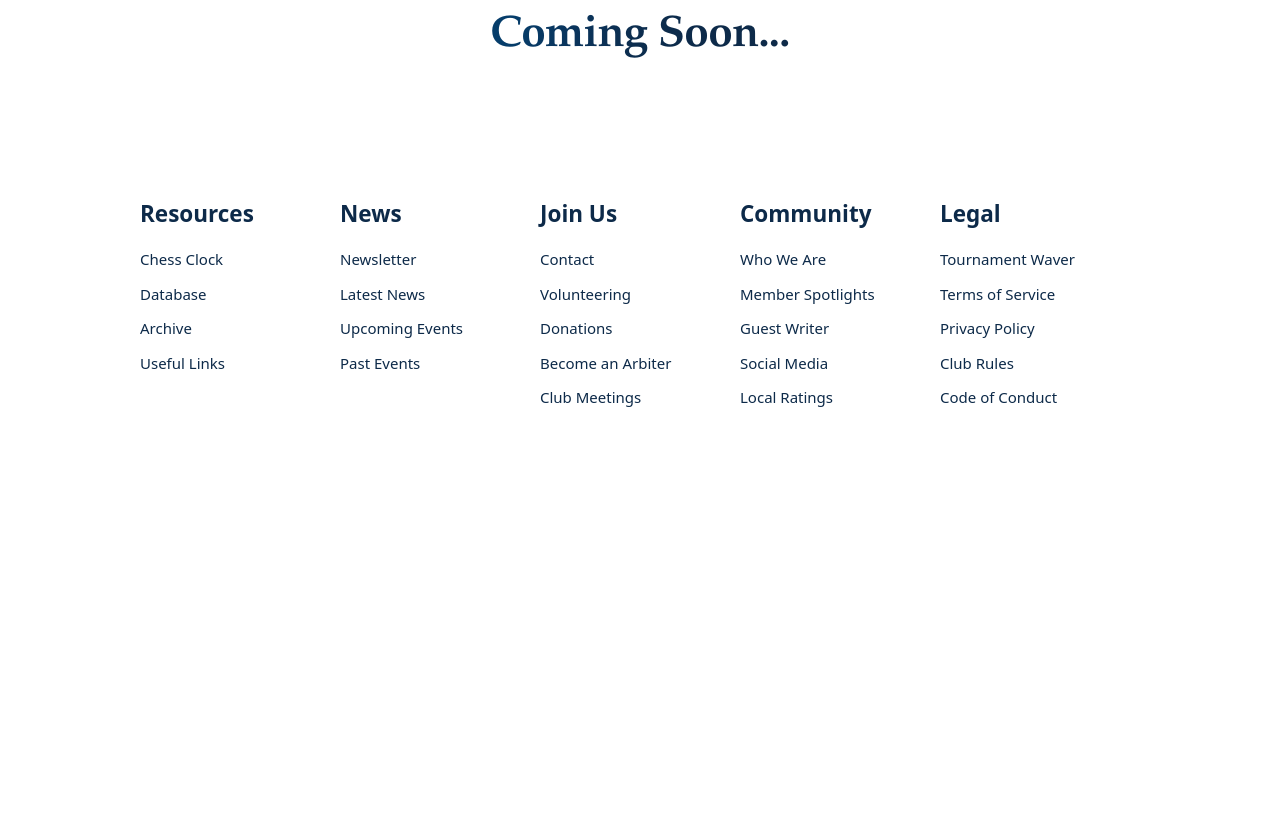
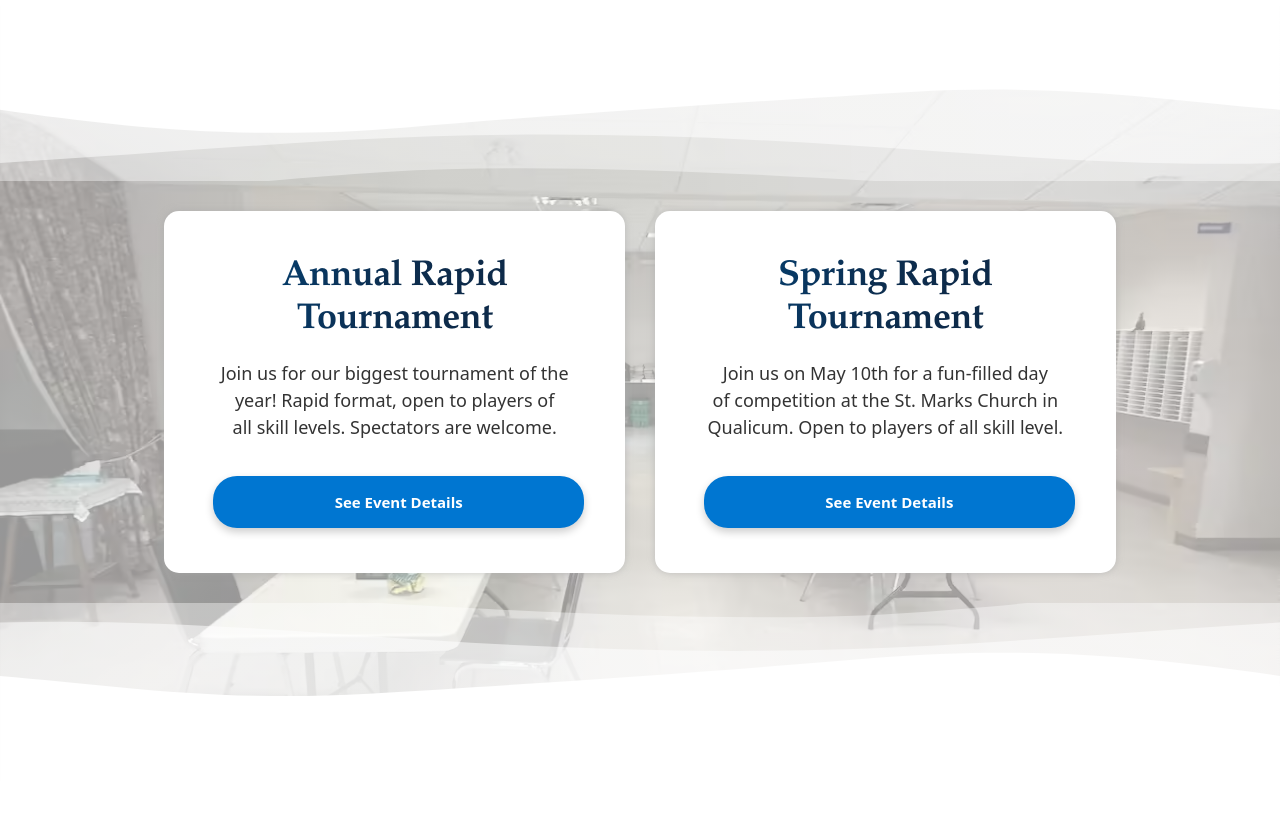
Before and after one commit to Pythoript/oceanside-chess-website, a website: page events/index.html in a window 1280 px wide. Shown: the part 564-1379 px from the top of the page. Before the commit the page ends 1057 px from the top, so only its background shows below. Drawn offline with nearby package versions, Linux system fonts and the light colour scheme; files that its build step writes are made by us from their sources; a web font is replaced by a local one.

Commit message:
Update Events Page

```diff
--- a/events/index.html
+++ b/events/index.html
@@ -5,14 +5,14 @@
       <meta name="viewport" content="width=device-width, initial-scale=1.0">
       <title>Upcoming Events at Oceanside Chess</title>
       <meta http-equiv="X-UA-Compatible" content="IE=7">
-      <meta name="description" content="View all the past tournaments and upcoming events on Vancouver Island.">
+      <meta name="description" content="The View all the upcoming tournaments and chess events on Vancouver Island.">
       <meta name="author" content="Oceanside Chess Club">
       <meta name="language" content="en_CA">
       <meta name="robots" content="max-snippet:-1, max-image-preview:large">
       <!-- Open Graph Meta Tags (for social sharing) -->
       <meta property="og:locale" content="en_CA">
       <meta property="og:title" content="Upcoming Events at Oceanside Chess">
-      <meta property="og:description" content="View all the past tournaments and upcoming events on Vancouver Island.">
+      <meta property="og:description" content="The View all the upcoming tournaments and chess events on Vancouver Island.">
       <meta property="og:type" content="website">
       <meta property="og:url" content="https://www.oceansidechessclub.org/events">
       <meta property="og:image" content="https://www.oceansidechessclub.org/uploads/club.avif">
@@ -20,7 +20,7 @@
       <!-- Twitter Card Tags -->
       <meta name="twitter:card" content="summary_large_image">
       <meta name="twitter:title" content="Upcoming Events at Oceanside Chess">
-      <meta name="twitter:description" content="View all the past tournaments and upcoming events on Vancouver Island.">
+      <meta name="twitter:description" content="The View all the upcoming tournaments and chess events on Vancouver Island.">
       <meta name="twitter:image" content="https://www.oceansidechessclub.org/uploads/club.avif">
       <!-- Facebook Profile -->
       <meta property="article:author" content="https://www.facebook.com/oceanside.chess" />
@@ -30,7 +30,7 @@
             "@context": "https://schema.org",
             "@type": "Article",
             "headline": "Upcoming Events at Oceanside Chess",
-            "description": "View all the past tournaments and upcoming events on Vancouver Island.",
+            "description": "The View all the upcoming tournaments and chess events on Vancouver Island.",
             "author": {
                "@type": "Organization",
                "url": "https://www.oceansidechess.org",
@@ -194,12 +194,64 @@
          <section class="splash">
             <div class="content">
                <h1>Club Events</h1>
-               <p>View the previous tournament results for the Oceanside Chess Club.</p>
+               <p>The View all the upcoming tournaments and events on Vancouver Island.</p>
             </div>
             <img class="svg wave" src="../uploads/wave.svg" loading="lazy" aria-hidden="true" alt="clean white background svg icon of a wave">
          </section>
-         <section>
-            <h2>Coming Soon...</h2>
+         <section class="upcoming-events">
+            <svg width="100%" viewBox="0 100 1440 200" xmlns="http://www.w3.org/2000/svg">
+               <defs>
+                  <linearGradient id="gradient" x1="50%" y1="100%" x2="50%" y2="0%">
+                     <stop offset="5%" stop-color="#ffffff"></stop>
+                     <stop offset="95%" stop-color="#ffffff"></stop>
+                  </linearGradient>
+               </defs>
+               <path
+                  d="M 0,300 L 0,60 C 143,75 287,90 461,100 C 635,110 839,120 1007,110 C 1175,100 1308,80 1440,60 L 1440,300 L 0,300 Z"
+                  stroke="none" stroke-width="0" fill="url(#gradient)" fill-opacity="0.4"
+                  class="transition-all duration-300 ease-in-out delay-150 path-0" transform="rotate(180, 720, 200)"></path>
+               <path
+                  d="M 0,300 L 0,120 C 164,115 329,130 486,140 C 643,150 794,155 952,150 C 1110,145 1275,130 1440,120 L 1440,300 L 0,300 Z"
+                  stroke="none" stroke-width="0" fill="url(#gradient)" fill-opacity="0.53"
+                  class="transition-all duration-300 ease-in-out delay-150 path-1" transform="rotate(180, 720, 200)"></path>
+               <path
+                  d="M 0,300 L 0,180 C 122,190 245,210 415,200 C 585,190 804,175 983,160 C 1162,145 1301,160 1440,180 L 1440,300 L 0,300 Z"
+                  stroke="none" stroke-width="0" fill="url(#gradient)" fill-opacity="1"
+                  class="transition-all duration-300 ease-in-out delay-150 path-2" transform="rotate(180, 720, 200)"></path>
+            </svg>
+            <div class="flex">
+               <div class="event">
+                  <h3>Annual Rapid Tournament</h3>
+                  <p>Join us for our biggest tournament of the year! Rapid format, open to players of all skill levels.
+                     Spectators are welcome.</p>
+                  <a draggable="false" href="./2025-annual-rapid/" class="btn">See Event Details</a>
+               </div>
+               <div class="event">
+                  <h3>Spring Rapid Tournament</h3>
+                  <p>Join us on May 10th for a fun-filled day of competition at the St. Marks Church in Qualicum. Open to players of all skill level.</p>
+                  <a draggable="false" href="./2025-spring-rapid/" class="btn">See Event Details</a>
+               </div>
+            </div>
+            <svg width="100%" viewBox="0 100 1440 200" xmlns="http://www.w3.org/2000/svg">
+               <defs>
+                  <linearGradient id="gradient" x1="50%" y1="100%" x2="50%" y2="0%">
+                     <stop offset="5%" stop-color="#ffffff"></stop>
+                     <stop offset="95%" stop-color="#ffffff"></stop>
+                  </linearGradient>
+               </defs>
+               <path
+                  d="M 0,300 L 0,60 C 143,75 287,90 461,100 C 635,110 839,120 1007,110 C 1175,100 1308,80 1440,60 L 1440,300 L 0,300 Z"
+                  stroke="none" stroke-width="0" fill="url(#gradient)" fill-opacity="0.4"
+                  class="transition-all duration-300 ease-in-out delay-150 path-0" transform="rotate(0)"></path>
+               <path
+                  d="M 0,300 L 0,120 C 164,115 329,130 486,140 C 643,150 794,155 952,150 C 1110,145 1275,130 1440,120 L 1440,300 L 0,300 Z"
+                  stroke="none" stroke-width="0" fill="url(#gradient)" fill-opacity="0.53"
+                  class="transition-all duration-300 ease-in-out delay-150 path-1" transform="rotate(0)"></path>
+               <path
+                  d="M 0,300 L 0,180 C 122,190 245,210 415,200 C 585,190 804,175 983,160 C 1162,145 1301,160 1440,180 L 1440,300 L 0,300 Z"
+                  stroke="none" stroke-width="0" fill="url(#gradient)" fill-opacity="1"
+                  class="transition-all duration-300 ease-in-out delay-150 path-2" transform="rotate(0)"></path>
+            </svg>
          </section>
       </main>
       <footer class="footer">
--- a/scss/event.scss
+++ b/scss/event.scss
@@ -1,4 +1,62 @@
 @use "lib/splash";
+
+.upcoming-events .flex {
+   display: flex;
+   flex-wrap: wrap;
+   justify-content: center;
+   align-items: center;
+   gap: 2rem;
+   width: 100%;
+   padding-block: 2rem;
+
+   a {
+      width: 100%;
+      text-align: center;
+      margin-top: 1.3rem;
+   }
+
+   h3 {
+      line-height: 1.2;
+      max-width: 22rem;
+      font-size: 2.4rem;
+      margin-bottom: 1.2rem;
+   }
+
+   .event {
+      cursor: pointer;
+      transition: 300ms all ease;
+      border-radius: 1rem;
+      background: #fff;
+      padding: 3rem;
+      box-shadow: 0 0 7px #a8a8a899;
+      max-width: 90vw;
+      text-wrap: balance;
+      &:hover {
+         transition: 400ms all cubic-bezier(.58,.19,.26,.81);
+         scale: 0.98;
+      }
+   }
+}
+
+.upcoming-events {
+   padding-block: 0 !important;
+   background-image: linear-gradient(rgba(250, 250, 250, 0.6), rgba(250, 250, 250, 0.6)), url("../uploads/planning.avif") !important;
+   background-repeat: no-repeat !important;
+   background-size: cover !important;
+
+   svg {
+      display: block;
+      width: 100%;
+      height: auto;
+      position: relative;
+      margin: 0;
+      padding: 0;
+   }
+
+   svg:last-of-type :is(.path-0, .path-1, .path-2) {
+      transform: translateY(2px);
+   }
+}
 
 .tournament-info {
    padding: 2rem;
```
